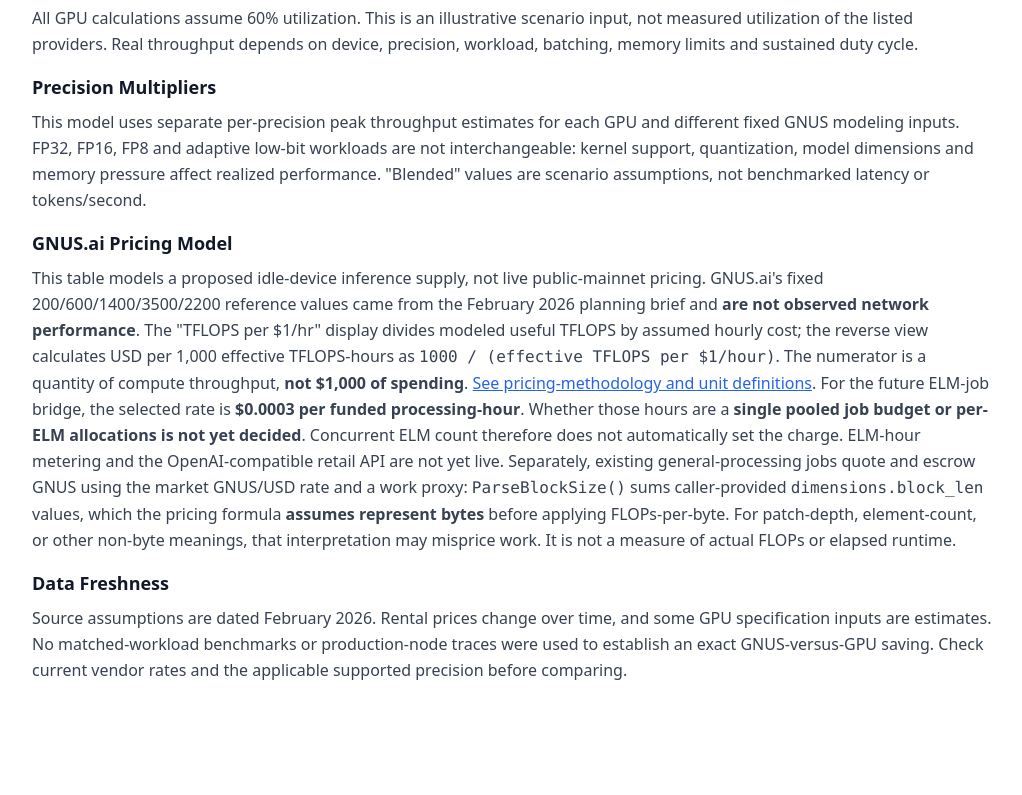
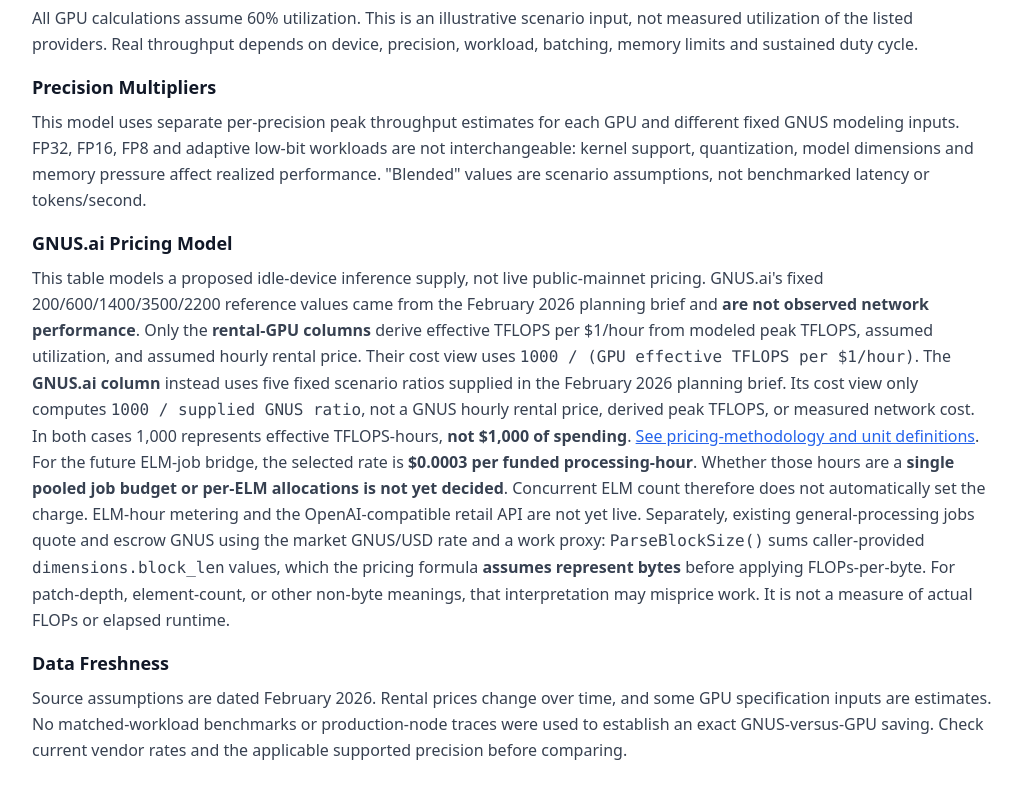
Before and after one commit to GeniusVentures/gnus-ai-pricing, a website: page index.html in a window 1280 px wide. Shown: the part 969-1764 px from the top of the page, without its empty margins (128-1150 px from the left). Before the commit the page ends 1684 px from the top, so only its background shows below. Drawn offline with nearby package versions, Linux system fonts and the light colour scheme.

Commit message:
docs: scope hourly-cost derivation to rental GPUs

```diff
--- a/index.html
+++ b/index.html
@@ -295,10 +295,16 @@
             This table models a proposed idle-device inference supply, not live public-mainnet
             pricing. GNUS.ai's fixed 200/600/1400/3500/2200 reference values came from the
             February 2026 planning brief and <strong>are not observed network performance</strong>.
-            The "TFLOPS per $1/hr" display divides modeled useful TFLOPS by assumed hourly
-            cost; the reverse view calculates USD per 1,000 effective TFLOPS-hours as
-            <code>1000 / (effective TFLOPS per $1/hour)</code>. The numerator is a
-            quantity of compute throughput, <strong>not $1,000 of spending</strong>.
+            Only the <strong>rental-GPU columns</strong> derive effective TFLOPS per
+            $1/hour from modeled peak TFLOPS, assumed utilization, and assumed
+            hourly rental price. Their cost view uses
+            <code>1000 / (GPU effective TFLOPS per $1/hour)</code>.
+            The <strong>GNUS.ai column</strong> instead uses five fixed scenario
+            ratios supplied in the February 2026 planning brief. Its cost view
+            only computes <code>1000 / supplied GNUS ratio</code>, not a GNUS
+            hourly rental price, derived peak TFLOPS, or measured network cost.
+            In both cases 1,000 represents effective TFLOPS-hours,
+            <strong>not $1,000 of spending</strong>.
             <a class="underline text-blue-600"
                href="https://docs.gnus.ai/about-gnus.ai/features-and-benefits/pricing-methodology/"
                target="_blank" rel="noopener noreferrer">See pricing-methodology and unit definitions</a>.
```
